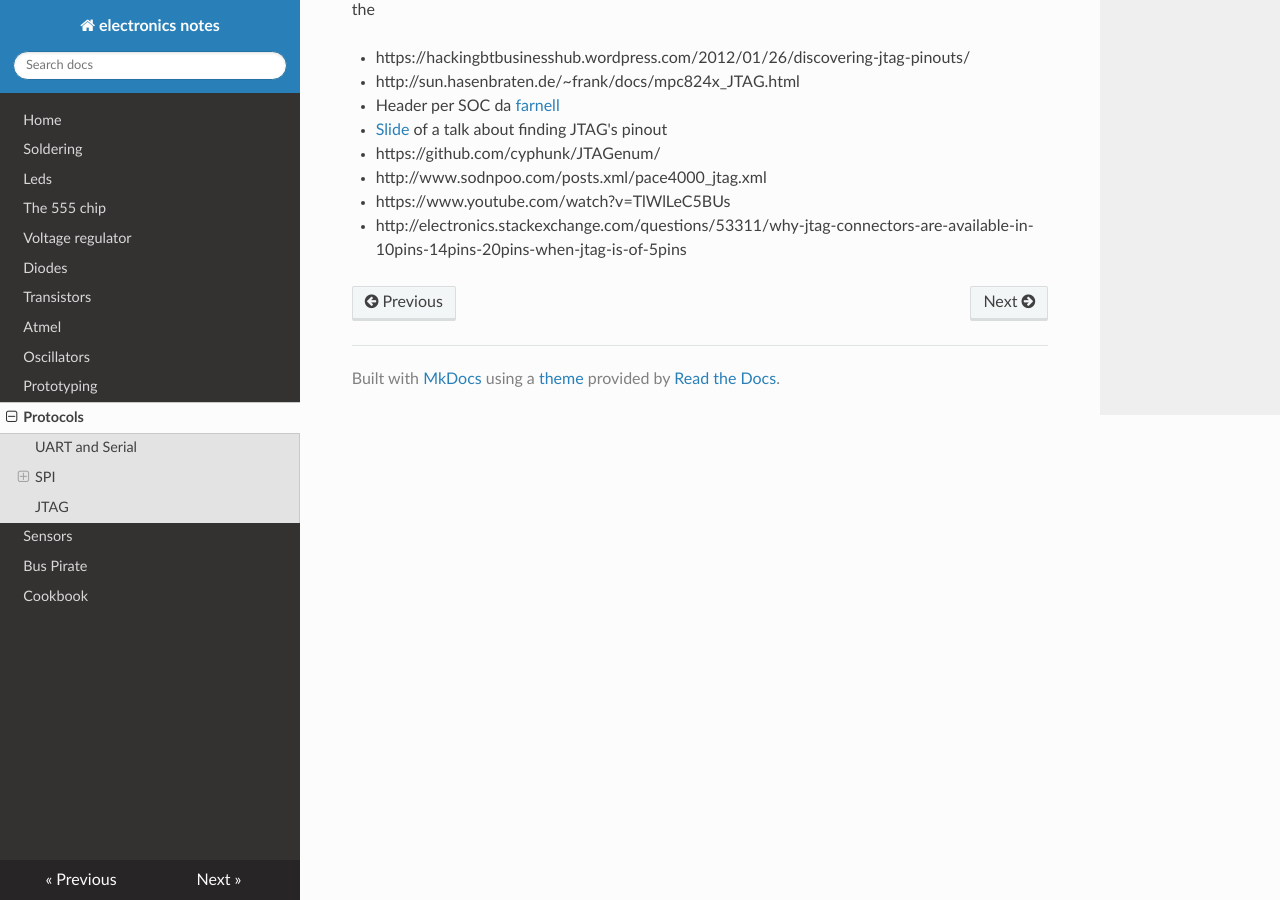
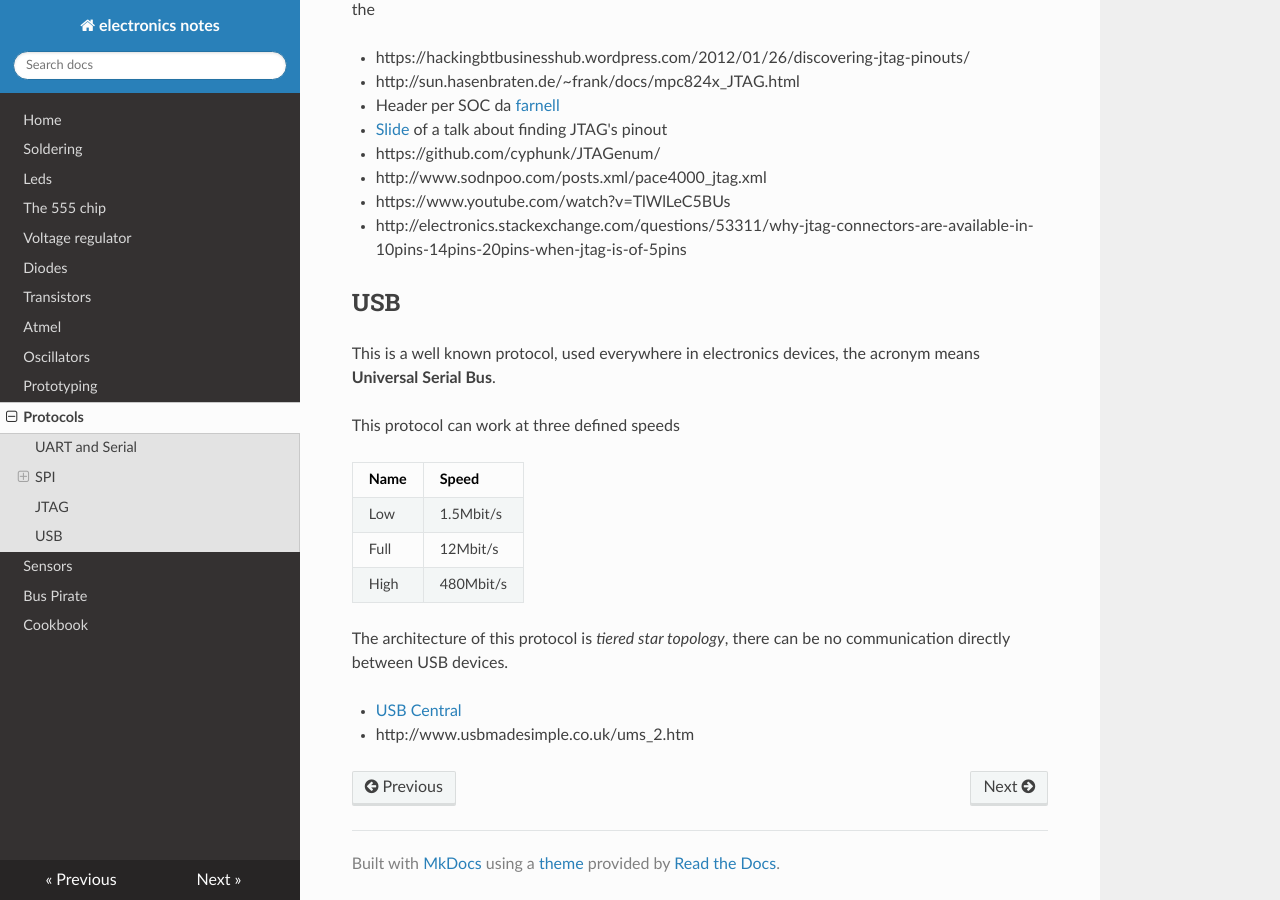
Before and after one commit to gipi/electronics-notes, an MkDocs documentation site: the page built from docs/protocols.md, in a window 1280 px wide and 900 px high, scrolled down 1151 px. Built offline with MkDocs 1.6.1, drawn with Linux system fonts in a browser that asks for light colours; nearby versions of some CDN libraries; old or Windows-style settings are respelled for this version of MkDocs.

Commit message:
Add skeleton for USB.

```diff
--- a/docs/protocols.md
+++ b/docs/protocols.md
@@ -52,3 +52,20 @@ for the
  - http://www.sodnpoo.com/posts.xml/pace4000_jtag.xml
  - https://www.youtube.com/watch?v=TlWlLeC5BUs
  - http://electronics.stackexchange.com/questions/53311/why-jtag-connectors-are-available-in-10pins-14pins-20pins-when-jtag-is-of-5pins
+
+## USB
+
+This is a well known protocol, used everywhere in electronics devices, the acronym means **Universal Serial Bus**.
+
+This protocol can work at three defined speeds
+
+|Name | Speed |
+|-----|-----------|
+|Low  | 1.5Mbit/s |
+|Full | 12Mbit/s  |
+|High | 480Mbit/s |
+
+The architecture of this protocol is *tiered star topology*, there can be no communication directly between USB devices.
+
+ - [USB Central](http://janaxelson.com/usb.htm)
+ - http://www.usbmadesimple.co.uk/ums_2.htm
```
